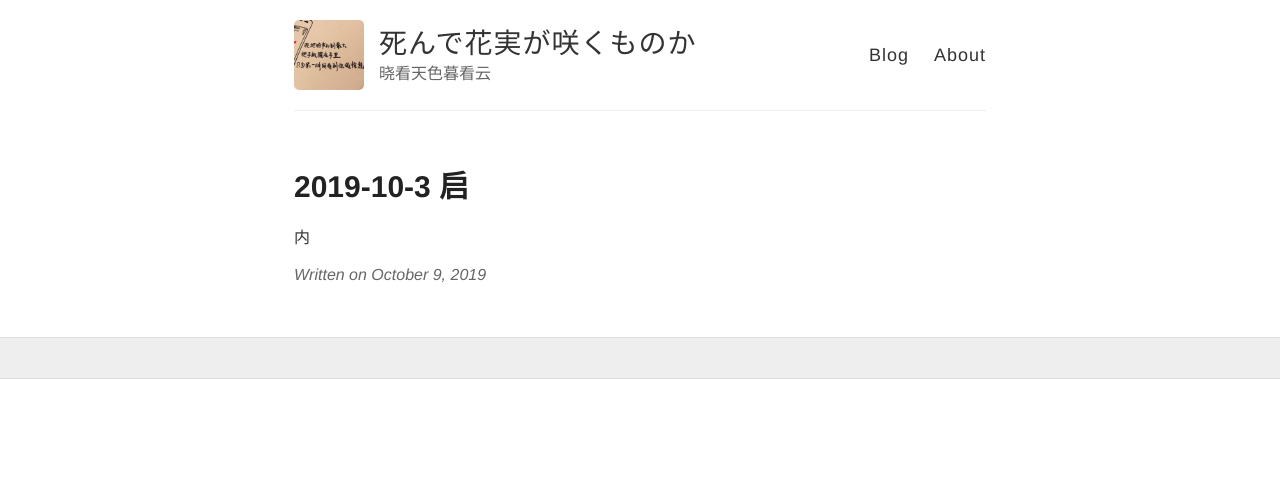
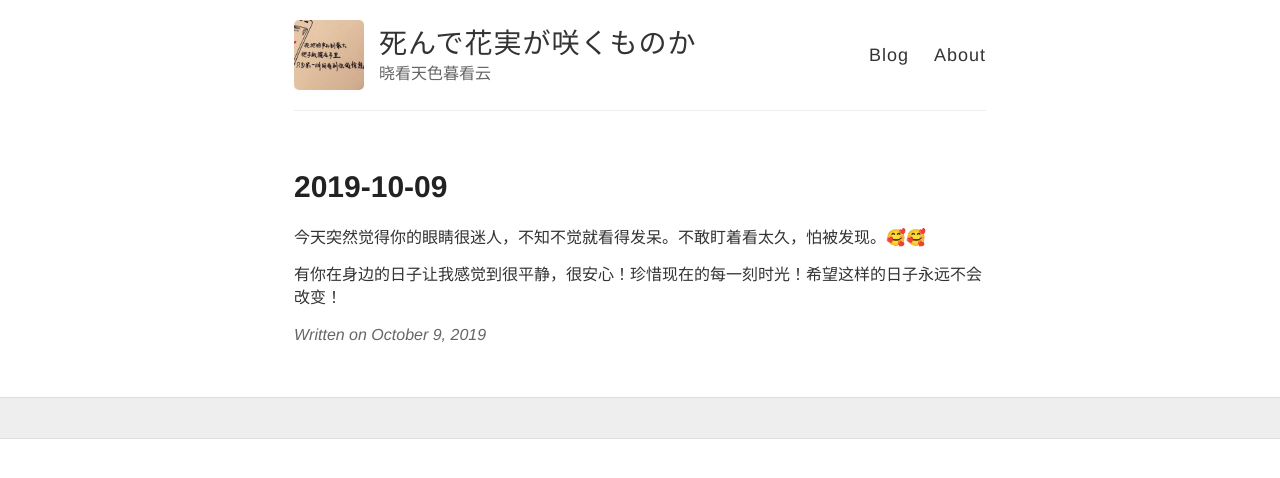
Before and after one commit to wiki650/wiki650.github.io, a Jekyll site: the page built from _posts/2019-10-9-wiki20191009.md, in a window 1280 px wide. Shown: the top 478 px of the page. Built offline with Jekyll 4.4.1, drawn with Linux system fonts in a browser that asks for light colours.

Commit message:
Update 2019-10-9-wiki20191009.md

```diff
--- a/_posts/2019-10-9-wiki20191009.md
+++ b/_posts/2019-10-9-wiki20191009.md
@@ -1,7 +1,8 @@
 ---
 layout: post
-title: 2019-10-3 启
+title: 2019-10-09
 ---
 
+今天突然觉得你的眼睛很迷人，不知不觉就看得发呆。不敢盯着看太久，怕被发现。🥰🥰
 
-内
+有你在身边的日子让我感觉到很平静，很安心！珍惜现在的每一刻时光！希望这样的日子永远不会改变！
```
